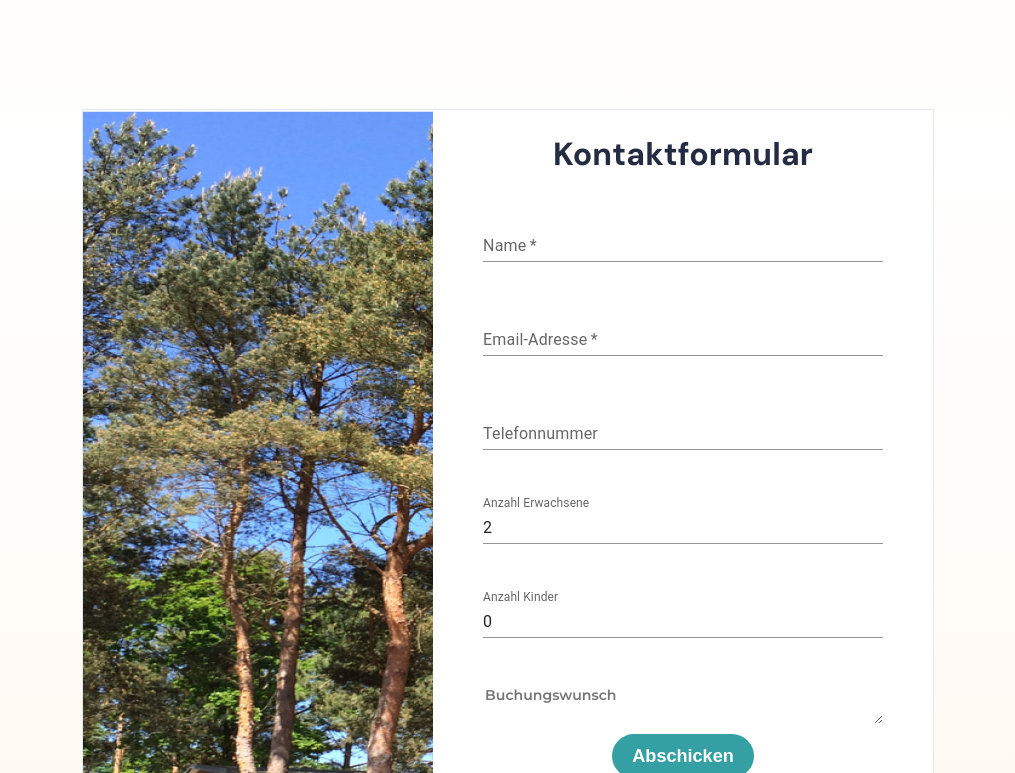
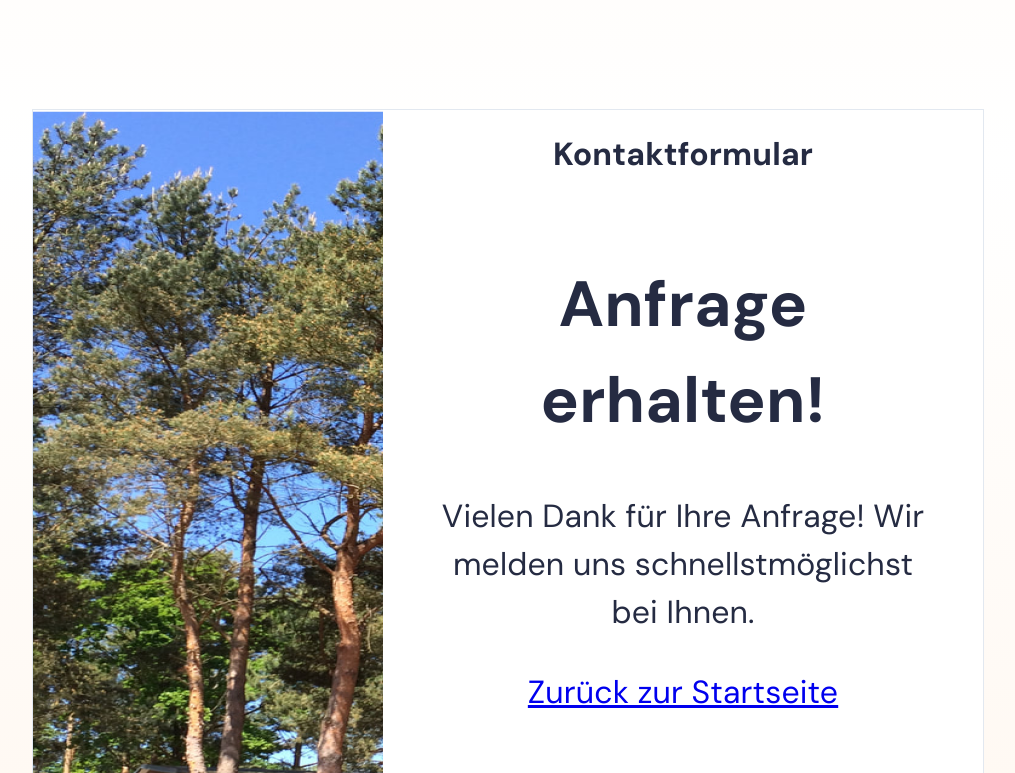
Before and after one commit to alxgrk/familien-urlaub-ruegen, a Next.js app: page /buchung in a window 1280 px wide. Shown: the part 1227-2000 px from the top of the page, without its empty margins (132-1147 px from the left). Built offline with nearby package versions, Linux system fonts and the light colour scheme; a web font is replaced by a local one.

Commit message:
test netlify form auto detection

```diff
--- a/pages/buchung.tsx
+++ b/pages/buchung.tsx
@@ -13,6 +13,7 @@ import SidePageHeader from "../components/side-page-header";
 import Footer from "../components/footer";
 import Sidebar from "../components/Sidebar";
 import {BaseRouter} from "next/dist/shared/lib/router/router";
+import Link from "next/link";
 
 function parseQueryParam(router: BaseRouter, key: string, defaultValue: number) {
   const rawValue = router.query[key];
@@ -25,6 +26,8 @@ function parseQueryParam(router: BaseRouter, key: string, defaultValue: number)
 
 const Buchung: NextPage = () => {
   const router = useRouter();
+
+  const formSubmittedSuccessfully = router.query["erfolg"] == true;
 
   const [anreiseTag, setAnreiseTag] = useState(router.query["anreise"] ? new Date(router.query["anreise"] as string) : new Date());
   const [abreiseTag, setAbreiseTag] = useState(router.query["abreise"] ? new Date(router.query["abreise"] as string) : new Date(anreiseTag.getTime() + 7 * 24 * 60 * 60 * 1000));
@@ -84,11 +87,12 @@ const Buchung: NextPage = () => {
                 <div className="self-stretch bg-light-text-color overflow-hidden flex flex-col py-[1.5rem] px-[3.13rem] box-border
                 items-center justify-start gap-[2.5rem] min-w-[31.25rem] max-w-[37.5rem] sm:min-w-[10rem] sm:px-[1rem]">
                   <b className="relative leading-[125%]">Kontaktformular</b>
-                  <form data-netlify="true"
+                  { formSubmittedSuccessfully
+                      ? <form data-netlify="true"
                           data-netlify-honeypot="bot-field"
                           name="contact-form"
                           method="POST"
-                        action="/success"
+                          action="/buchung?erfolg=true"
                           className="self-stretch rounded-[1px] bg-light-text-color overflow-hidden flex flex-col items-start justify-start gap-[0.63rem]">
                         <input type="hidden" name="form-name" value="contact-form" />
                         <div className="self-stretch h-[5.25rem] flex flex-col items-start justify-start gap-[0.63rem]">
@@ -223,6 +227,12 @@ const Buchung: NextPage = () => {
                           <b className="relative leading-[1.5rem]">Abschicken</b>
                         </button>
                       </form>
+                    : <div>
+                        <h1>Anfrage erhalten!</h1>
+                        <p>Vielen Dank für Ihre Anfrage! Wir melden uns schnellstmöglichst bei Ihnen.</p>
+                        <p><Link href="/">Zurück zur Startseite</Link></p>
+                      </div>
+                  }
                 </div>
               </div>
             </div>
--- a/pages/success.js
+++ /dev/null
@@ -1,3 +0,0 @@
-export default function Success() {
-    return <div>Form successfully submitted!</div>
-}
```
Lines whose indentation alone changed are shown as unchanged.
